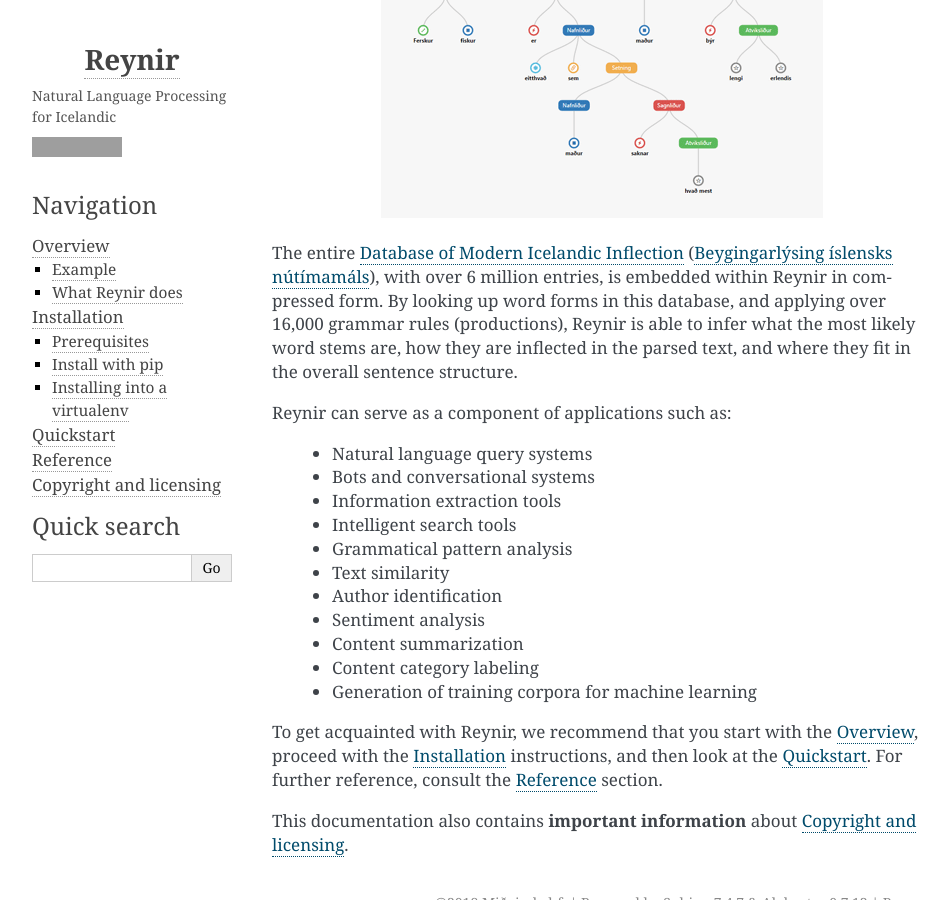
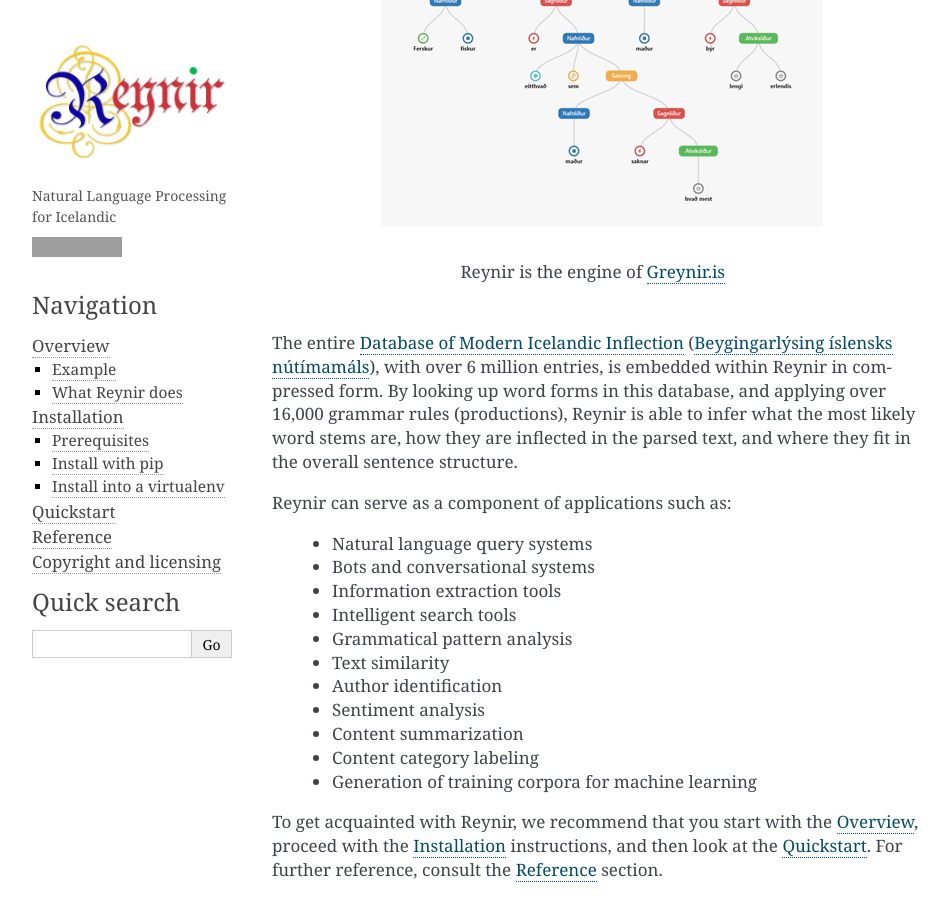
Before and after one commit to mideind/GreynirEngine, a Sphinx documentation site: the page built from doc/index.rst, in a window 1280 px wide and 900 px high, scrolled down 432 px. Shown: the whole window, without its empty margins (148-1097 px from the left). Built offline with Sphinx 7.4.7, drawn with Linux system fonts in a browser that asks for light colours; grey boxes are pictures that could not be loaded.

Commit message:
Doc update: added logo; edits

```diff
--- a/doc/conf.py
+++ b/doc/conf.py
@@ -99,7 +99,8 @@
     ]
 }
 html_theme_options = {
-    "logo_name" : True,
+    "logo" : "ReynirLogo216.png",
+    "logo_name" : False,
     "logo_text_align" : "center",
     "description" : "Natural Language Processing for Icelandic",
     "github_user" : "vthorsteinsson",
--- a/doc/index.rst
+++ b/doc/index.rst
@@ -13,9 +13,11 @@
 The trees can then be used to extract information from the text, for instance
 about contained nouns and noun phrases, person names, verbs, word stems, etc.
 
-.. image:: _static/GreynirTreeExampleSmall.png
+.. figure:: _static/GreynirTreeExampleSmall.png
     :align: center
     :alt: An example of a parse tree
+
+    Reynir is the engine of `Greynir.is <https://greynir.is>`_
 
 The entire `Database of Modern Icelandic Inflection <http://bin.arnastofnun.is/DMII/>`_
 (`Beygingarlýsing íslensks nútímamáls <http://bin.arnastofnun.is>`_),
--- a/doc/installation.rst
+++ b/doc/installation.rst
@@ -28,12 +28,12 @@
     $ pip3 install reynir
 
 
-On the most common Linux i86_64 and AMD64 systems, this will download and install a binary wheel.
+On the most common Linux x86_64/amd64 systems, this will download and install a binary wheel.
 On other systems, a source distribution will be downloaded and compiled to binary.
 
 
-Installing into a virtualenv
-----------------------------
+Install into a virtualenv
+-------------------------
 
 In many cases, you will want to maintain a separate Python environment for
 your project that uses Reynir. For this, you can use *virtualenv*::
```
Also changed, not shown: doc/_static/ReynirLogo216.png (added).
